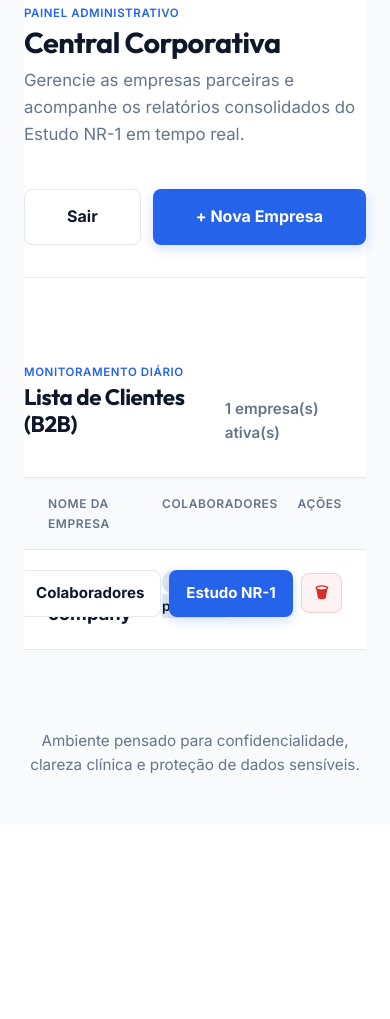
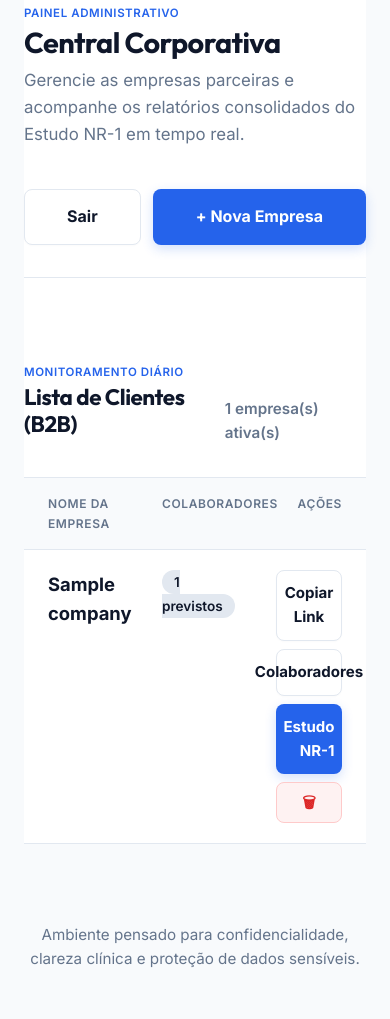
Before and after one commit to carloscostato-cmyk/amfra-saude, a Flask app: page /admin/companies in a window 390 px wide. Shown: the part 132-1151 px from the top of the page. Before the commit the page ends 906 px from the top, so only its background shows below. Run offline with Flask 3, Linux system fonts and the light colour scheme; a user stored in the database is signed in; tables that the repository leaves empty hold one stand-in row (values such as "Sample post").

Commit message:
fix: mobile dashboard button overlap - stack buttons vertically

```diff
--- a/app/static/css/style.css
+++ b/app/static/css/style.css
@@ -1284,6 +1284,22 @@ h3 {
         display: none;
     }
 
+    /* Fix para botões de ação no dashboard mobile */
+    .data-table td[style*="white-space: nowrap"] {
+        white-space: normal !important;
+    }
+
+    .data-table td > div[style*="display: flex"] {
+        flex-direction: column !important;
+        align-items: stretch !important;
+        gap: 0.5rem !important;
+    }
+
+    .data-table .button--compact {
+        width: 100% !important;
+        justify-content: center !important;
+    }
+
     .answer-item {
         grid-template-columns: 1fr;
     }
```
